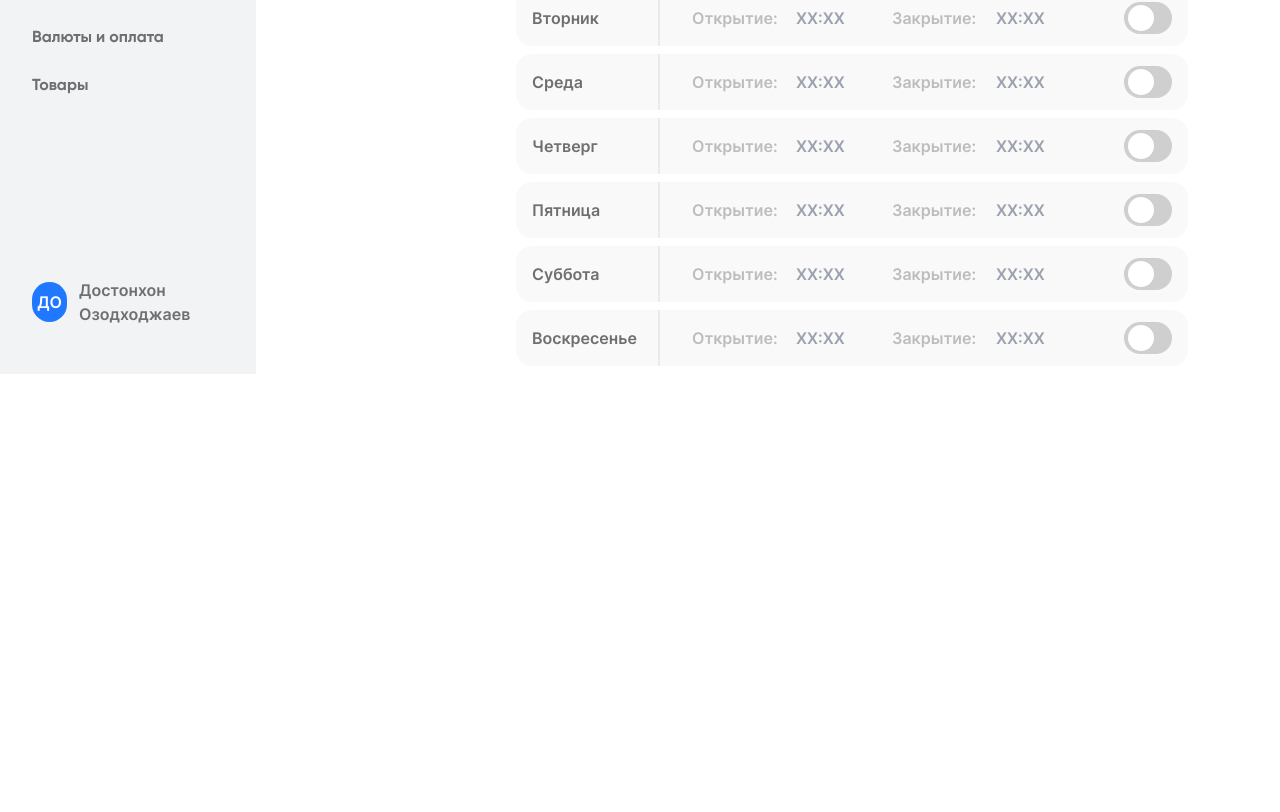
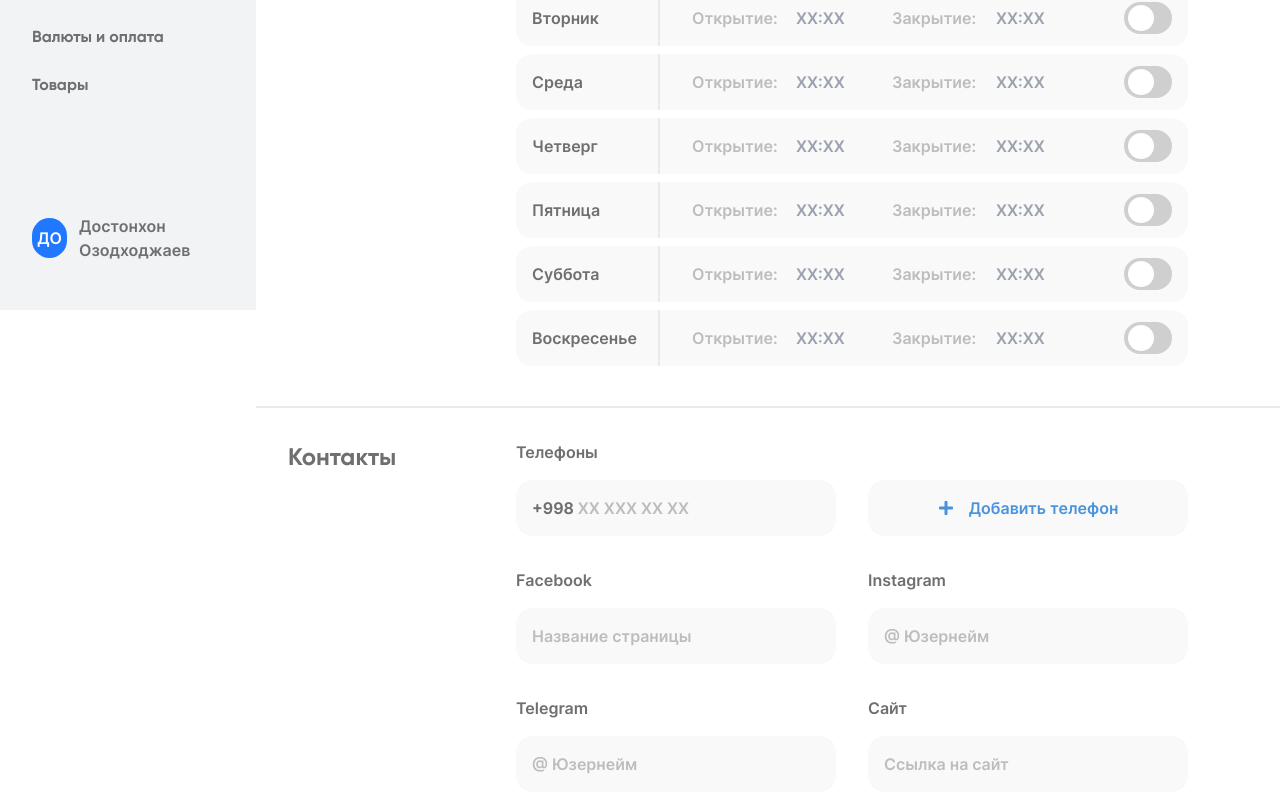
Before and after one commit to muslimbek02/store-admin, a React (Vite) app: page /add-store in a window 1280 px wide. Shown: the part 410-1222 px from the top of the page. Before the commit the page ends 800 px from the top, so only its background shows below. Built offline with nearby package versions, Linux system fonts and the light colour scheme.

Commit message:
add contact form elements

```diff
--- /dev/null
+++ b/src/components/AddStoreContact/index.jsx
@@ -0,0 +1,94 @@
+import { TiDelete } from "react-icons/ti";
+import { useDispatch, useSelector } from "react-redux";
+import { FaPlus } from "react-icons/fa";
+import ContentContainer from "../ContentContainer";
+import ContentTitle from "../ContentTitle";
+import MyInput from "../MyInput";
+import {
+  addNewPhone,
+  deleteNewPhone,
+  handlePhoneNumChange,
+} from "../../redux/slices/formDataSlice";
+
+const AddStoreContact = () => {
+  const { phoneNumbers } = useSelector((state) => state.formdata);
+  const dispatch = useDispatch();
+
+  const handlePhoneChange = (index, value) => {
+    dispatch(handlePhoneNumChange({ index, value }));
+  };
+
+  return (
+    <ContentContainer>
+      <div className="w-[196px]">
+        <ContentTitle>Контакты</ContentTitle>
+      </div>
+      <div className="w-[calc(100%-196px)] pl-[32px]">
+        <label>Телефоны</label>
+        <div className="grid grid-cols-2 gap-x-[32px] gap-y-[16px] mt-[16px]">
+          <div className="w-full relative">
+            <MyInput
+              placeholder="+998 XX XXX XX XX"
+              mask="+\9\98 99 999 99 99"
+              value={phoneNumbers[0].phone}
+              onChange={(evt) => handlePhoneChange(0, evt.target.value)}
+            />
+            <span className="absolute top-0 left-[16px] h-full flex items-center">
+              +998
+            </span>
+          </div>
+          {phoneNumbers.slice(1).map(({ phone, id }, index) => (
+            <div className="w-full relative" key={id}>
+              <MyInput
+                placeholder="+998 XX XXX XX XX"
+                mask="+\9\98 99 999 99 99"
+                value={phone}
+                onChange={(evt) =>
+                  handlePhoneChange(index + 1, evt.target.value)
+                }
+              />
+              <span className="absolute top-0 left-[16px] h-full flex items-center">
+                +998
+              </span>
+              <button
+                onClick={() => dispatch(deleteNewPhone(id))}
+                className="absolute w-[56px] h-[56px] top-0 right-0 h-full flex items-center justify-center"
+              >
+                <TiDelete className="text-[25px] text-[#EB5757]" />
+              </button>
+            </div>
+          ))}
+          <div className="w-full">
+            <button
+              onClick={() => dispatch(addNewPhone())}
+              className="dark:bg-[#404040] dark:text-white font-inter block w-full flex items-center justify-center rounded-[16px] h-[56px] bg-[#F9F9F9] text-[#4993DD]"
+            >
+              <FaPlus className="text-[] mr-[15px]" />
+              Добавить телефон
+            </button>
+          </div>
+        </div>
+        <div className="grid grid-cols-2 gap-[32px] mt-[32px]">
+          <div className="w-full">
+            <label className=" block mb-[16px]">Facebook</label>
+            <MyInput type="text" placeholder="Название страницы" />
+          </div>
+          <div className="w-full">
+            <label className=" block mb-[16px]">Instagram</label>
+            <MyInput type="text" placeholder="@ Юзернейм" />
+          </div>
+          <div className="w-full">
+            <label className=" block mb-[16px]">Telegram</label>
+            <MyInput type="text" placeholder="@ Юзернейм" />
+          </div>
+          <div className="w-full">
+            <label className=" block mb-[16px]">Сайт</label>
+            <MyInput type="text" placeholder="Ссылка на сайт" />
+          </div>
+        </div>
+      </div>
+    </ContentContainer>
+  );
+};
+
+export default AddStoreContact;
--- a/src/components/AddStoreContent/index.jsx
+++ b/src/components/AddStoreContent/index.jsx
@@ -1,5 +1,7 @@
 import { useSelector, useDispatch } from "react-redux";
 import { setStoreName, setStoreSize } from "../../redux/slices/storesSlices";
+import ContentContainer from "../ContentContainer";
+import ContentTitle from "../ContentTitle";
 import DayWorkTime from "../DayWorkTime";
 
 const AddStoreContent = () => {
@@ -17,14 +19,14 @@ const AddStoreContent = () => {
   };
 
   return (
-    <div className="flex dark:text-white text-[#6F6F6F] mt-[32px] pl-[32px] pr-[92px]">
+    <ContentContainer>
       <div className="w-[196px]">
-        <h4 className="text-[24px] font-gilroy font-normal">Основные</h4>
+        <ContentTitle>Основные</ContentTitle>
       </div>
       <div className="w-[calc(100%-196px)] pl-[32px]">
         <div className="flex gap-x-[32px]">
           <div className="w-[50%]">
-            <h6>Наименование</h6>
+            <label>Наименование</label>
             <input
               type="text"
               value={store.name}
@@ -33,7 +35,7 @@ const AddStoreContent = () => {
             />
           </div>
           <div className="w-[50%]">
-            <h6>Квадратура</h6>
+            <label>Квадратура</label>
             <div className="relative">
               <input
                 type="text"
@@ -62,7 +64,7 @@ const AddStoreContent = () => {
           ))}
         </div>
       </div>
-    </div>
+    </ContentContainer>
   );
 };
 
--- a/src/components/AddStoreMain/index.jsx
+++ b/src/components/AddStoreMain/index.jsx
@@ -1,6 +1,7 @@
 import AddStoreHeader from "../AddStoreHeader"
 import HrLine from "../HrLine"
 import AddStoreContent from "../AddStoreContent";
+import AddStoreContact from "../AddStoreContact";
 
 const AddStoreMain = () => {
 
@@ -9,6 +10,8 @@ const AddStoreMain = () => {
       <AddStoreHeader />
       <HrLine />
       <AddStoreContent />
+      <HrLine />
+      <AddStoreContact />
     </div>
   )
 }
--- /dev/null
+++ b/src/components/ContentContainer/index.jsx
@@ -0,0 +1,11 @@
+import React from 'react'
+
+const ContentContainer = ({children}) => {
+  return (
+    <div className="flex dark:text-white text-[#6F6F6F] my-[32px] pl-[32px] pr-[92px]">
+      {children}
+    </div>
+  )
+}
+
+export default ContentContainer
--- /dev/null
+++ b/src/components/ContentTitle/index.jsx
@@ -0,0 +1,8 @@
+
+const ContentTitle = ({children}) => {
+  return (
+    <h4 className="text-[24px] font-gilroy font-normal">{children}</h4>
+  )
+}
+
+export default ContentTitle
--- /dev/null
+++ b/src/components/MyInput/index.jsx
@@ -0,0 +1,7 @@
+import InputMask from "react-input-mask";
+
+const MyInput = (props) => {
+  return <InputMask {...props} className="pl-[16px] w-full h-[56px] placeholder:dark:text-[#6F6F6F] placeholder:text-[#BDBDBD] dark:bg-[#404040] bg-[#F9F9F9] dark:text-white text-[#6F6F6F] rounded-[16px]" />;
+};
+
+export default MyInput;
--- a/src/components/SideBar/index.jsx
+++ b/src/components/SideBar/index.jsx
@@ -2,10 +2,9 @@ import Logo from "../Logo";
 import SideBarMenu from "../SideBarMenu";
 import SideBarUserInfo from "../SideBarUserInfo";
 
-
 const SideBar = () => {
   return (
-    <div className="flex flex-col min-h-[720px] w-[256px] py-[48px] bg-darkGrayBg dark:bg-[#404040] overflow-auto">
+    <div className="sticky top-0 flex flex-col h-[720px] w-[256px] py-[48px] bg-darkGrayBg dark:bg-[#404040] overflow-auto">
       <Logo />
       <SideBarMenu />
       <SideBarUserInfo />
--- /dev/null
+++ b/src/redux/slices/formDataSlice.js
@@ -0,0 +1,32 @@
+import { createSlice } from "@reduxjs/toolkit";
+
+const initialState = {
+  phoneNumbers: [
+    {
+      id: 1,
+      phone: ''
+    },
+  ],
+
+};
+
+const formDataSlice = createSlice({
+  name: "formdata",
+  initialState,
+  reducers: {
+    addNewPhone: (state, action) => {
+      const newPhone = {id: Date.now(), phone: ''};
+      state.phoneNumbers.push(newPhone);
+    },
+    deleteNewPhone: (state, {payload}) => {
+      const filteredPhones = state.phoneNumbers.filter(item => item.id !== payload);
+      state.phoneNumbers = filteredPhones;
+    },
+    handlePhoneNumChange: (state, {payload}) => {
+      state.phoneNumbers[payload.index].phone = payload.value;
+    }
+  },
+});
+
+export const {addNewPhone, deleteNewPhone, handlePhoneNumChange} = formDataSlice.actions;
+export default formDataSlice.reducer;
--- a/src/redux/store/index.js
+++ b/src/redux/store/index.js
@@ -1,8 +1,11 @@
 import { configureStore } from "@reduxjs/toolkit";
 import storeReducer from "../slices/storesSlices";
+import formDataReducer from "../slices/formDataSlice";
+
 export const store = configureStore({
   reducer: {
     'shop': storeReducer,
+    'formdata': formDataReducer,
   },
   devTools: process.env.NODE_ENV !== 'production',
 })
```
